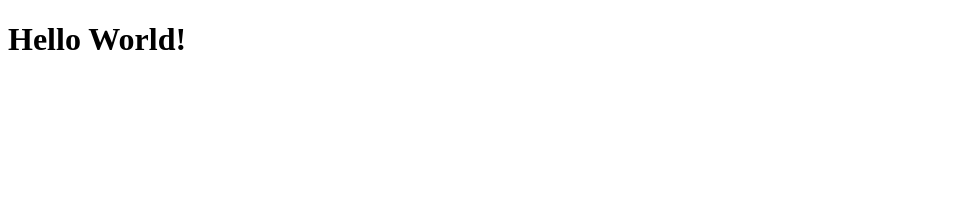
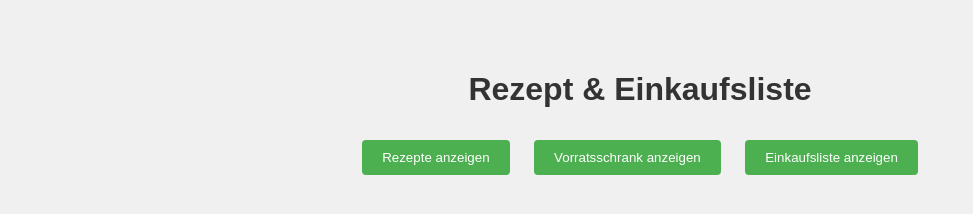
Before and after one commit to KapitaenKirSche/recipeSite, a plain HTML site: page static/index.html in a window 1280 px wide. Shown: the whole page, without its empty margins (0-973 px from the left). Drawn offline with Linux system fonts and the light colour scheme; files that its build step writes are made by us from their sources.

Commit message:
working on ui

```diff
--- a/static/index.html
+++ b/static/index.html
@@ -4,8 +4,15 @@
     <meta charset="UTF-8">
     <meta name="viewport" content="width=device-width, initial-scale=1.0">
     <title>Startseite</title>
+    <link rel="stylesheet" href="static/styles/homepage-stylesheet.css">
 </head>
 <body>
-    <h1>Hello World!</h1>
+    <div class="container">
+        <h1>Rezept & Einkaufsliste</h1>
+        <button class="btn" onclick="openRecipePage()">Rezepte anzeigen</button>
+        <button class="btn" onclick="openInventoryPage()">Vorratsschrank anzeigen</button>
+        <button class="btn" onclick="openShoppingListPage()">Einkaufsliste anzeigen</button>
+    </div>
+    <script src="static/scripts/homepage_script.js"></script>
 </body>
 </html>
--- /dev/null
+++ b/static/styles/homepage-stylesheet.css
@@ -0,0 +1,29 @@
+body {
+    font-family: Arial, sans-serif;
+    margin: 0;
+    padding: 0;
+    background-color: #f0f0f0;
+}
+.container {
+    width: 80%;
+    margin: 0 auto;
+    text-align: center;
+    padding-top: 50px;
+}
+h1 {
+    color: #333;
+}
+.btn {
+    display: inline-block;
+    padding: 10px 20px;
+    margin: 10px;
+    background-color: #4CAF50;
+    color: white;
+    border: none;
+    border-radius: 4px;
+    cursor: pointer;
+    text-decoration: none;
+}
+.btn:hover {
+    background-color: #45a049;
+}
```
Also changed, not shown: static/scripts/homepage_script.js (added, +14 -0 lines).
